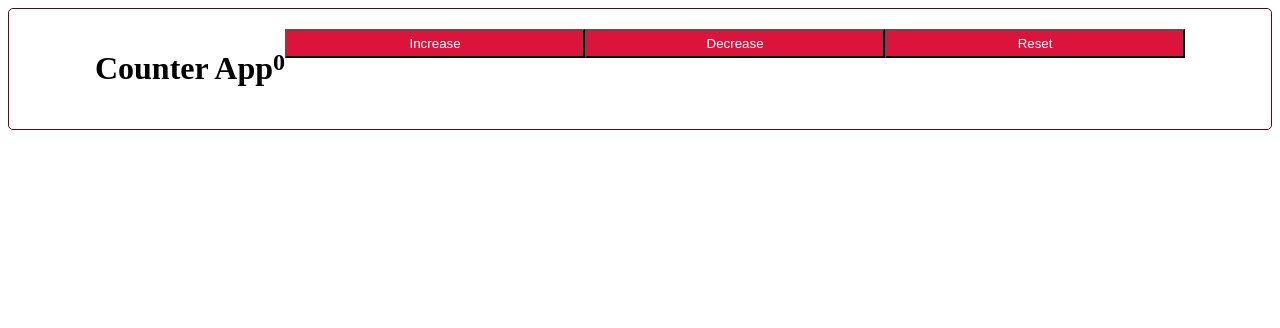
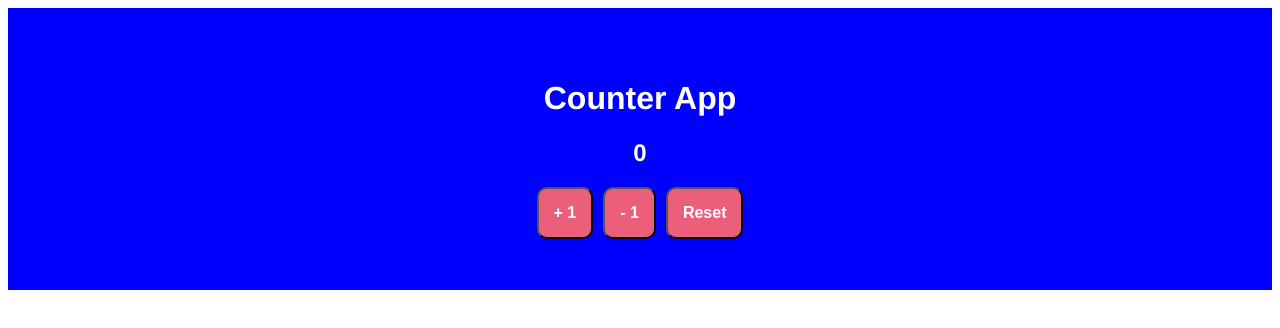
Before and after one commit to Elijah736/react, a React (Vite) app in the folder react/: page / in a window 1280 px wide. Shown: the top 328 px of the page. Built offline with nearby package versions, Linux system fonts and the light colour scheme.

Commit message:
completed counter application again

```diff
--- a/react/src/App.css
+++ b/react/src/App.css
@@ -1,33 +1,30 @@
-.h1element {
-  font: 800;
-  font-family: Arial, Helvetica, sans-serif;
-  font-weight: bold;
-  color: crimson;
+.counter-container{
+  justify-content: center;
+  text-align: center;
+  border: 1px solid blue;
+  background-color: blue;
+  color: white;
+  padding: 50px;
+  font-family: 'Franklin Gothic Medium', 'Arial Narrow', Arial, sans-serif;
 }
 
-.h2element{
-  font: 600;
-  font-family: Arial, Helvetica, sans-serif;
-  font-weight: bold;
-  color: crimson;
-}
-
-.container{
-  text-align: center;
-  border: 1px solid hsl(348, 83%, 20%);
-  border-radius: 5px;
-  padding: 20px;
+.button-container{
+  display: flex;
   justify-content: center;
-  display: flex;
+  gap: 10px;
 }
 
 button{
-  background-color: crimson;
+  background-color: hsl(348, 79%, 65%);
+  padding: 15px;
+  border-radius: 10px;
+  font-size: 1rem;
   color: white;
-  width: 300px;
-  padding: 5px;
+  font-weight: 800;
+  transition: background-color 0.3s ease;
 }
 
-.button-container{
-  gap: 10px;
+button:hover{
+  background-color: hsl(348, 91%, 33%);
+  cursor: pointer;
 }
--- a/react/src/App.jsx
+++ b/react/src/App.jsx
@@ -1,14 +1,14 @@
-import { useState } from "react";
-import './app.css';
+import  { useState } from 'react';
+import './App.css';
 
 function App() {
-  const [count, setCount] = useState(0);
+  const[count, setCount] = useState(0);
 
   function Increase() {
     setCount(count + 1);
   }
 
-  function Decrease(){
+  function Decrease() {
     setCount(count - 1);
   }
 
@@ -17,20 +17,20 @@ function App() {
   }
 
   return (
-    <div className="container">
-      <h1>Counter App</h1>
+    <div className="counter-container">
+      <h1 className="h1element">Counter App</h1>
 
-      <h2>{count}</h2>
+      <h2 className="count">{count}</h2>
 
       <div className="button-container">
-          <button onClick={Increase}>Increase</button>
+        <button onClick={Increase}>+ 1</button>
 
-          <button onClick={Decrease}>Decrease</button>
+        <button onClick={Decrease}>- 1</button>
 
-          <button onClick={Reset}>Reset</button>
+        <button onClick={Reset}>Reset</button>
       </div>
     </div>
-  )
-}
+  );
+};
 
-export default App
+export default App;
```
